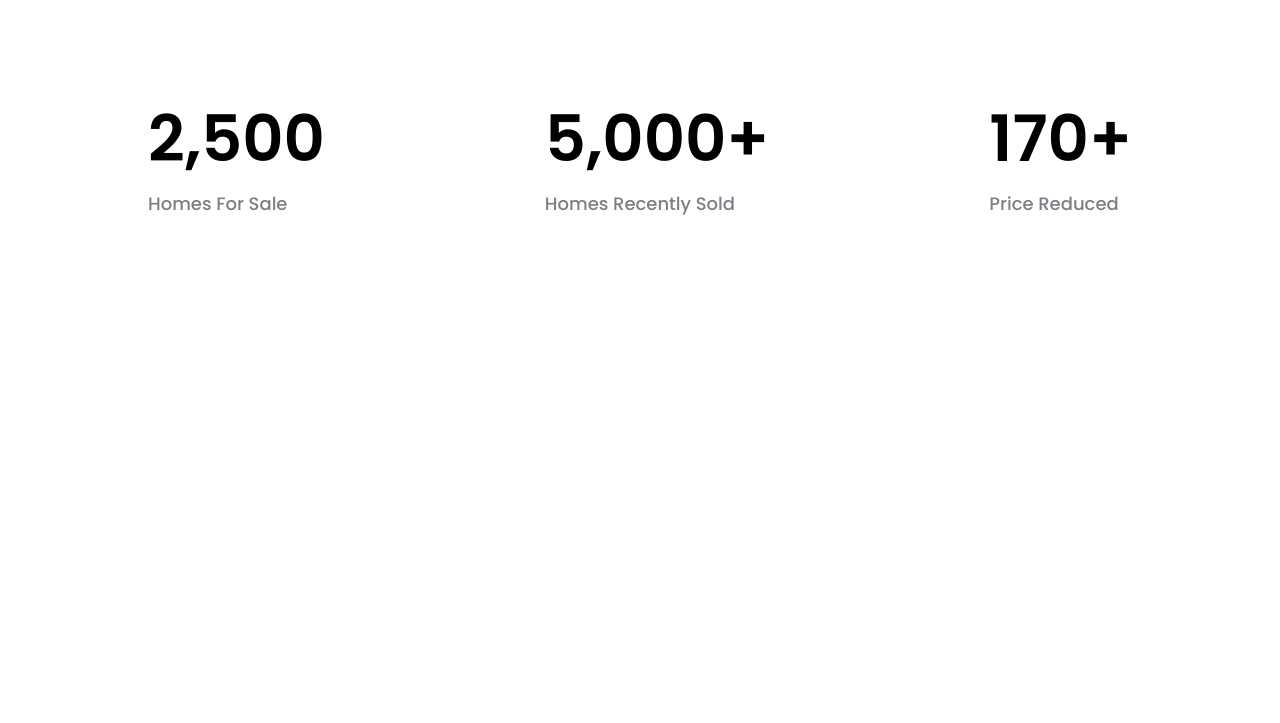
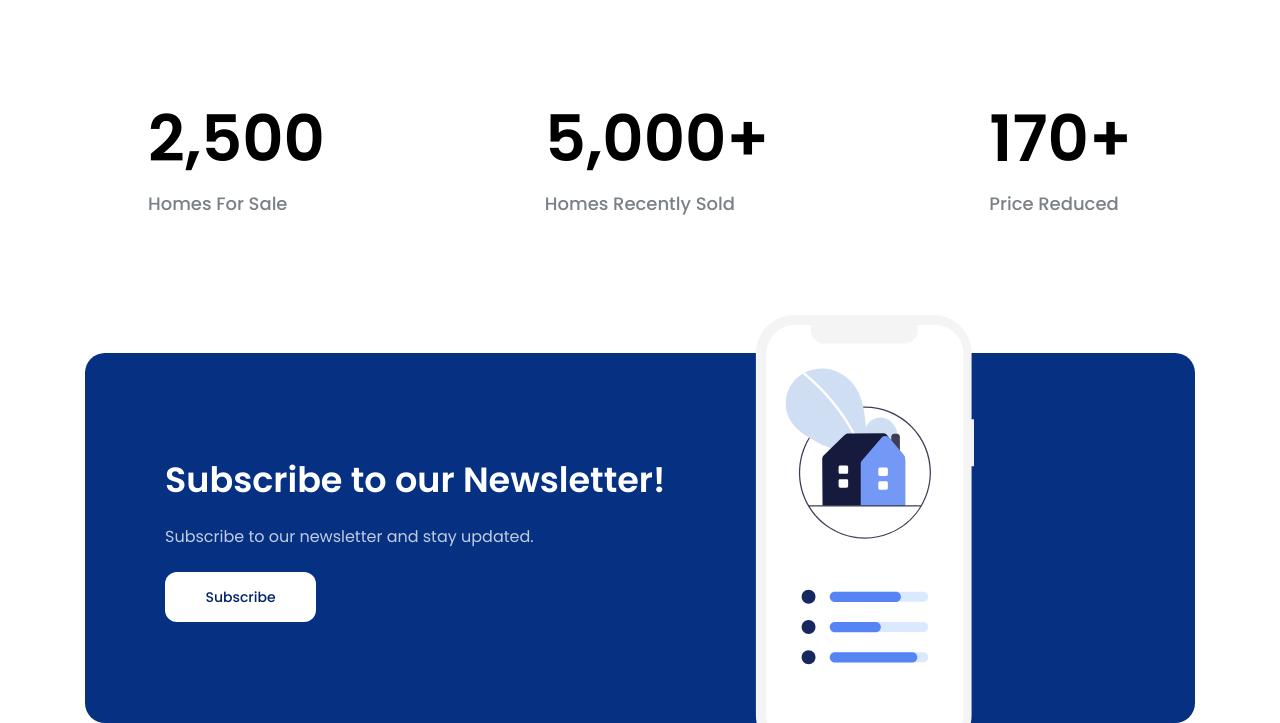
Before and after one commit to tom474/besnik_website, a plain HTML site: page index.html in a window 1280 px wide. Shown: the part 3207-3930 px from the top of the page. Before the commit the page ends 3470 px from the top, so only its background shows below. Drawn offline with Linux system fonts and the light colour scheme.

Commit message:
Develop subscription section

```diff
--- a/assets/css/responsive.css
+++ b/assets/css/responsive.css
@@ -142,6 +142,10 @@
 	.stats .qty-desc {
 		font-size: 1.5rem;
 	}
+
+    .subscription .image {
+        display: none;
+    }
 }
 
 /* Tablet */
@@ -223,4 +227,12 @@
 		align-items: center;
 		row-gap: 60px;
 	}
+
+    .subscription .info {
+        padding: 32px;
+    }
+
+    .subscription .body {
+        height: auto;
+    }
 }
--- a/assets/css/styles.css
+++ b/assets/css/styles.css
@@ -523,3 +523,51 @@ a {
     font-size: 1.8rem;
     color: #7b8087;
 }
+
+/* ======== Subscription ========*/
+.subscription {
+    margin-top: 90px;
+}
+
+.subscription .body {
+    position: relative;
+    display: flex;
+    align-items: center;
+    height: 370px;
+    background: #063183;
+    border-radius: 20px;
+}
+
+.subscription .info {
+    width: 671px;
+    padding: 0 80px;
+}
+
+.subscription .sub-title {
+    font-weight: 600;
+    font-size: 3.5rem;
+    line-height: 1.5;
+    color: #ffffff;
+}
+
+.subscription .desc {
+    margin-top: 15px;
+    font-weight: 400;
+    font-size: 1.6rem;
+    line-height: 1.88;
+    color: #ffffff;
+    opacity: 0.75;
+}
+
+.subscription .btn {
+    margin-top: 20px;
+    min-width: 151px;
+    background: #fff;
+    color: #002366;
+}
+
+.subscription .image {
+    position: absolute;
+    bottom: 0;
+    right: 221px;
+}
--- a/index.html
+++ b/index.html
@@ -392,6 +392,22 @@
 					</div>
 				</div>
 			</div>
+
+			<!-- Subscription -->
+			<div id="contact" class="subscription">
+				<div class="content">
+					<div class="body">
+						<div class="info">
+							<h2 class="sub-title line-clamp">Subscribe to our Newsletter!</h2>
+							<p class="desc line-clamp" style="--line-clamp: 3">
+								Subscribe to our newsletter and stay updated.
+							</p>
+							<a href="#!" class="btn">Subscribe</a>
+						</div>
+						<img src="./assets/img/newletter.svg" alt="Subscribe to our Newsletter!" class="image" />
+					</div>
+				</div>
+			</div>
 		</main>
 		<script>
 			const pcNav = document.querySelector("#pc-nav");
```
